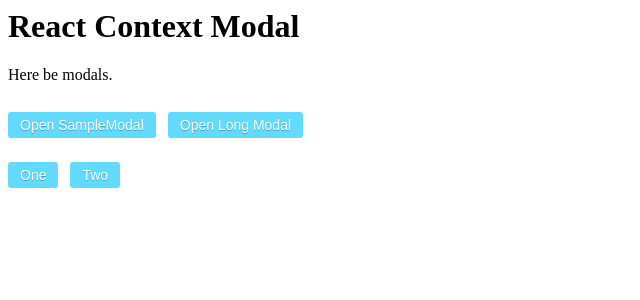
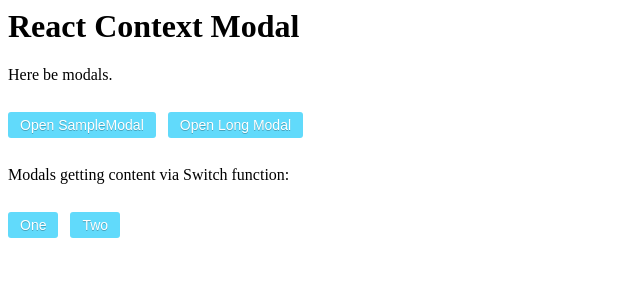
Before and after one commit to mjcampagna/react-context-modal, a React (Vite) app: page / in a window 1280 px wide. Shown: the top 300 px of the page, without its empty margins (0-640 px from the left). Built offline with nearby package versions, Linux system fonts and the light colour scheme.

Commit message:
Add helper text to demonstration

```diff
--- a/src/App.js
+++ b/src/App.js
@@ -39,6 +39,7 @@ export default () => {
       </ModalButton>
 
       <div>
+        <p>Modals getting content via Switch function:</p>
         <ModalButton content={() => openModal('one')} style={{ marginRight: 12 }}>One</ModalButton>
         <ModalButton content={() => openModal('two')}>Two</ModalButton>
       </div>
```
